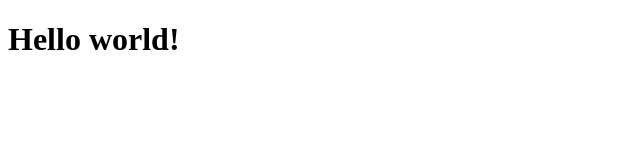
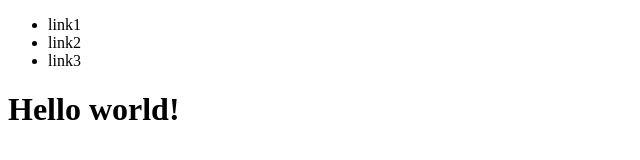
Before and after one commit to AnaOsa/full-stack-online48-group7-8, a plain HTML site: page index.html in a window 1280 px wide. Shown: the whole page, without its empty margins (0-640 px from the left). Drawn offline with Linux system fonts and the light colour scheme.

Commit message:
add header v1

```diff
--- a/index.html
+++ b/index.html
@@ -1,11 +1,19 @@
 <!DOCTYPE html>
 <html lang="en">
-<head>
-    <meta charset="UTF-8">
-    <meta http-equiv="X-UA-Compatible" content="IE=edge">
-    <meta name="viewport" content="width=device-width, initial-scale=1.0">
+  <head>
+    <meta charset="UTF-8" />
+    <meta http-equiv="X-UA-Compatible" content="IE=edge" />
+    <meta name="viewport" content="width=device-width, initial-scale=1.0" />
     <title>Document</title>
-</head>
-<body><h1>Hello world!</h1>
-</body>
+  </head>
+  <body>
+    <header>
+      <ul>
+        <li>link1</li>
+        <li>link2</li>
+        <li>link3</li>
+      </ul>
+    </header>
+    <h1>Hello world!</h1>
+  </body>
 </html>
```
